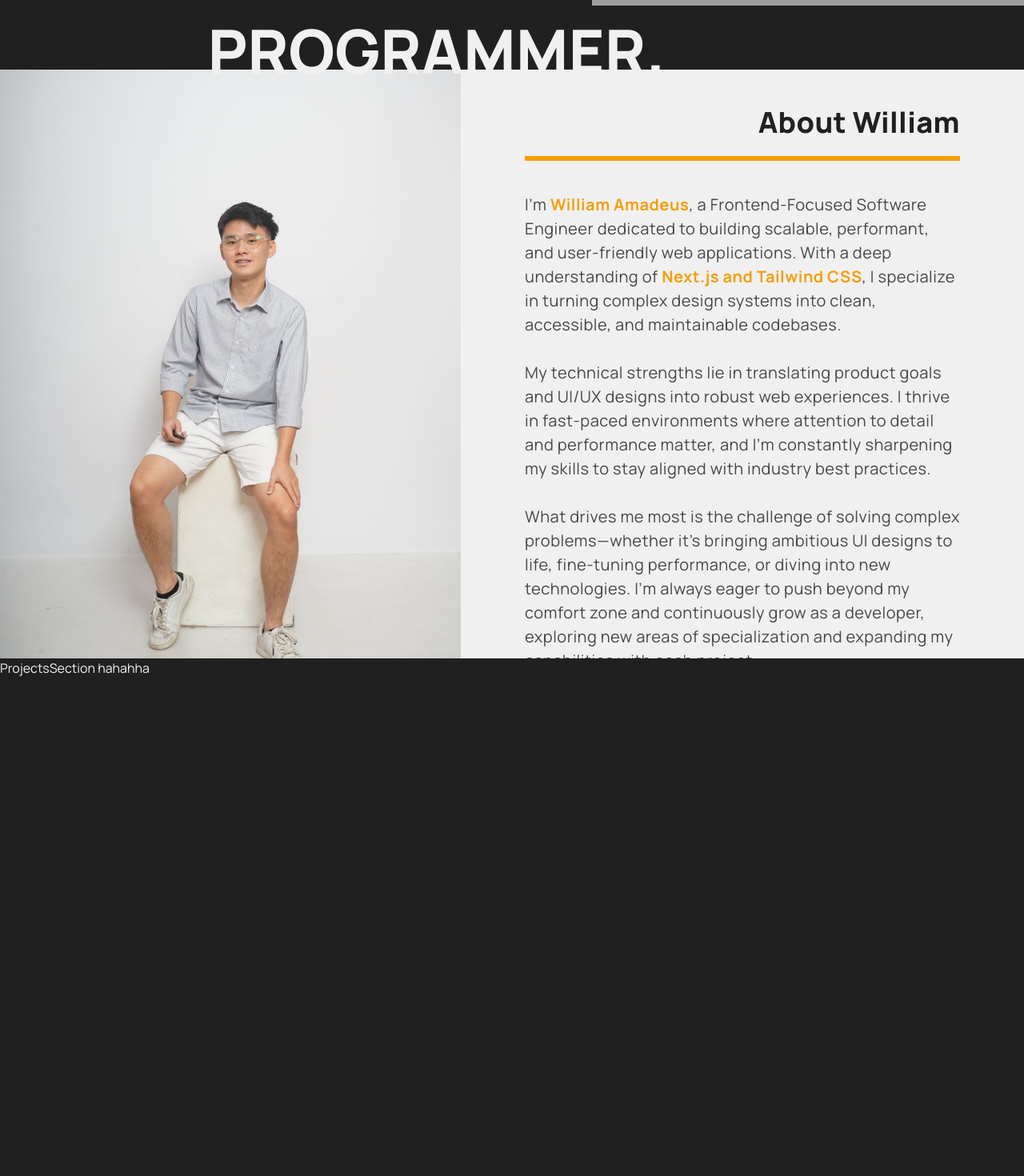
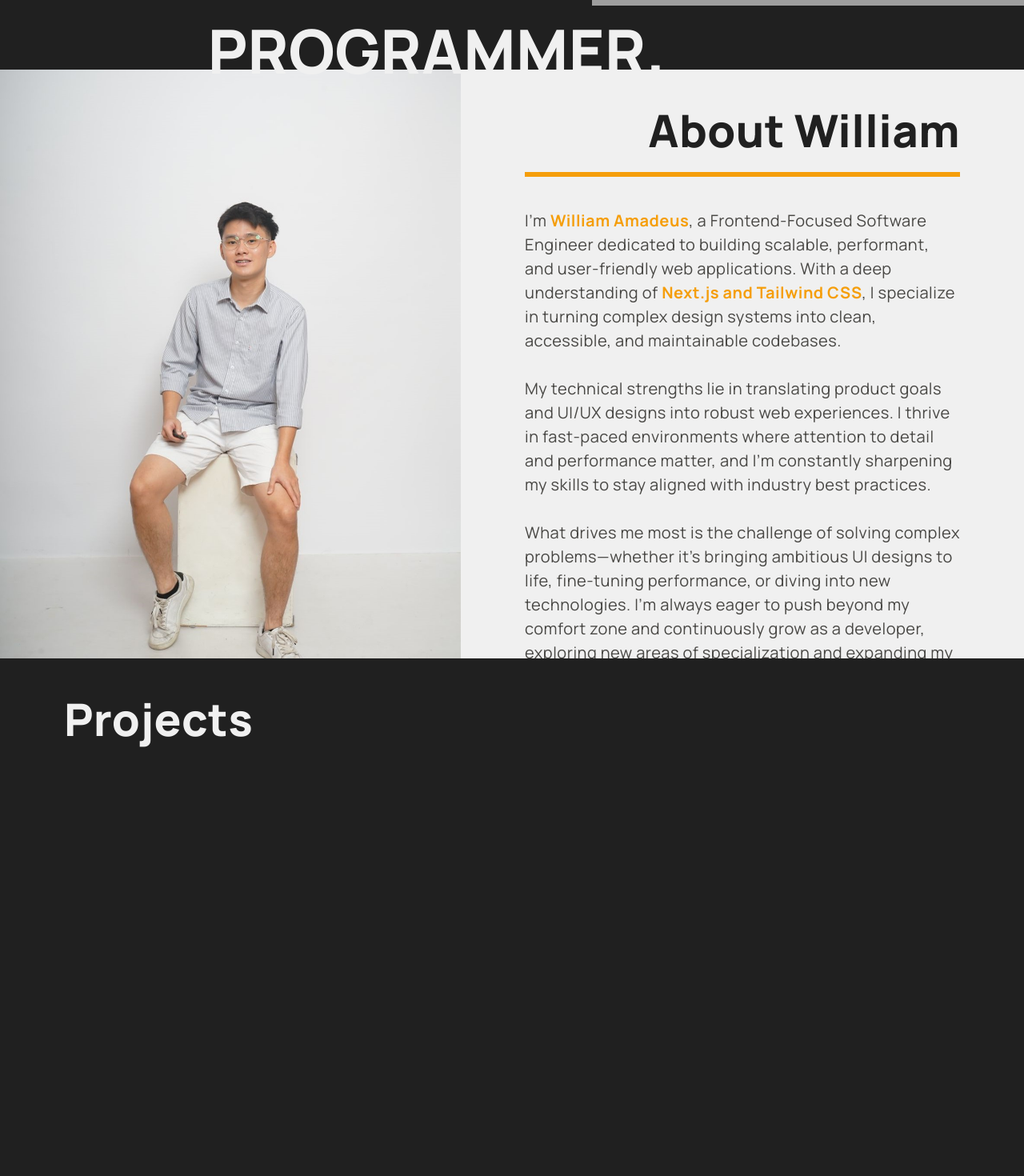
Before and after one commit to williamamadeusss/portfolio-william, a Next.js app: page / in a window 1280 px wide. Shown: the part 620-2090 px from the top of the page at 80% size. Built offline with nearby package versions, Linux system fonts and the light colour scheme; grey boxes are pictures that could not be loaded.

Commit message:
on progress projects section

```diff
--- a/src/app/components/about-section.tsx
+++ b/src/app/components/about-section.tsx
@@ -18,7 +18,7 @@ export default function AboutSection() {
           About William
         </h2>
 
-        <p className="text-neutral-color-80 text-medium">
+        <p className="text-medium text-neutral-color-80">
           I’m <span className="font-bold text-primary">William Amadeus</span>, a
           Frontend-Focused Software Engineer dedicated to building scalable,
           performant, and user-friendly web applications. With a deep
--- a/src/app/components/projects-section.tsx
+++ b/src/app/components/projects-section.tsx
@@ -2,8 +2,11 @@ import React from "react";
 
 export default function ProjectsSection() {
   return (
-    <div id="projects" className="h-screen bg-backgroundBlack text-background">
-      ProjectsSection hahahha
+    <div
+      id="projects"
+      className="h-screen bg-backgroundBlack px-20 py-12 text-background"
+    >
+      <h2 className="text-mediumHeading font-extrabold">Projects</h2>
     </div>
   );
 }
--- a/tailwind.config.ts
+++ b/tailwind.config.ts
@@ -36,7 +36,8 @@ const config: Config = {
         large: ["16px", { letterSpacing: "0.5px" }],
         title: "1.75rem",
         heading: "2.5rem",
-        mediumHeading: ["2.25rem", { letterSpacing: "0.4px", lineHeight: "1" }],
+        smallHeading: ["2.25rem", { letterSpacing: "0.4px", lineHeight: "1" }],
+        mediumHeading: ["3.5rem", { letterSpacing: "0.4px", lineHeight: "1" }],
         bigHeading: ["4.75rem", { letterSpacing: "0.4px", lineHeight: "1" }],
       },
     },
```
